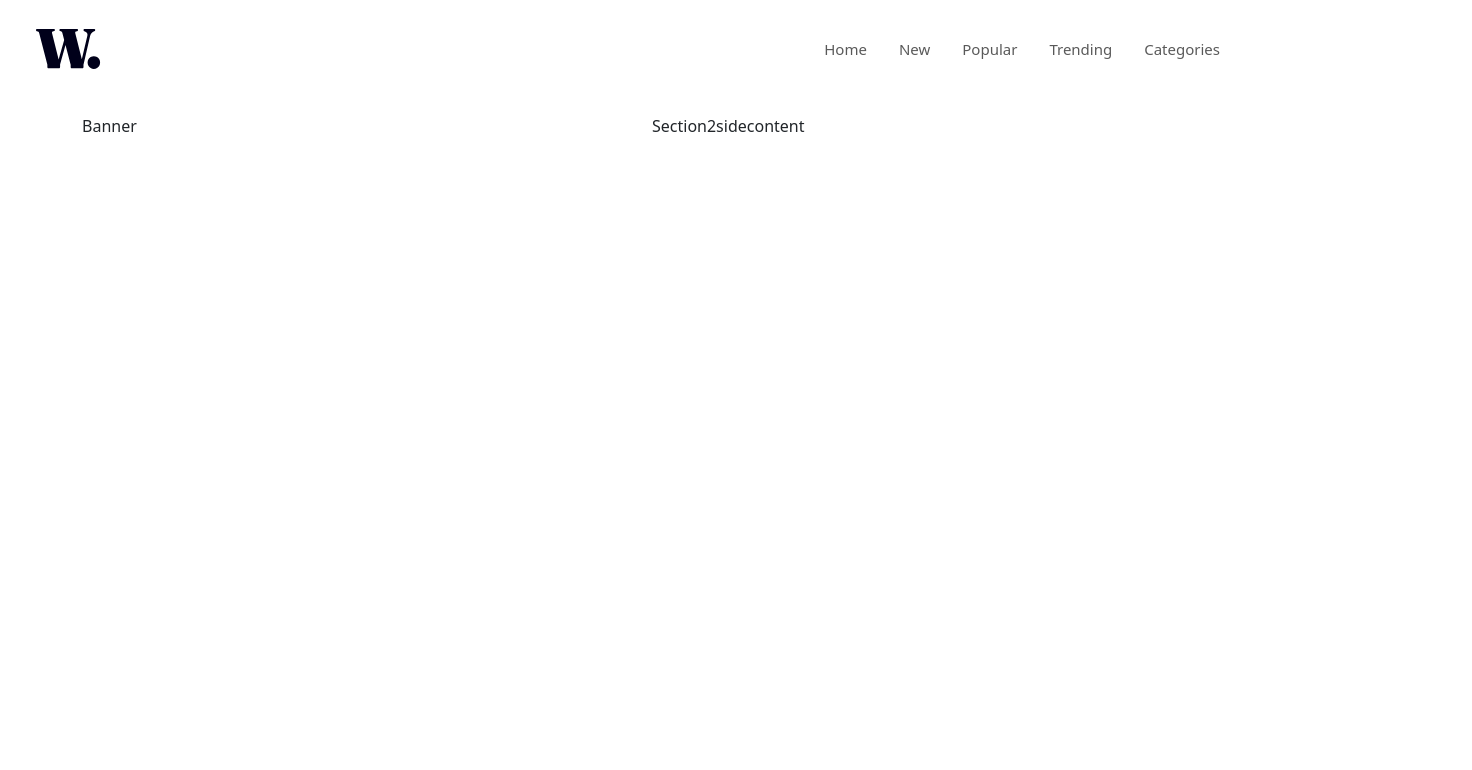
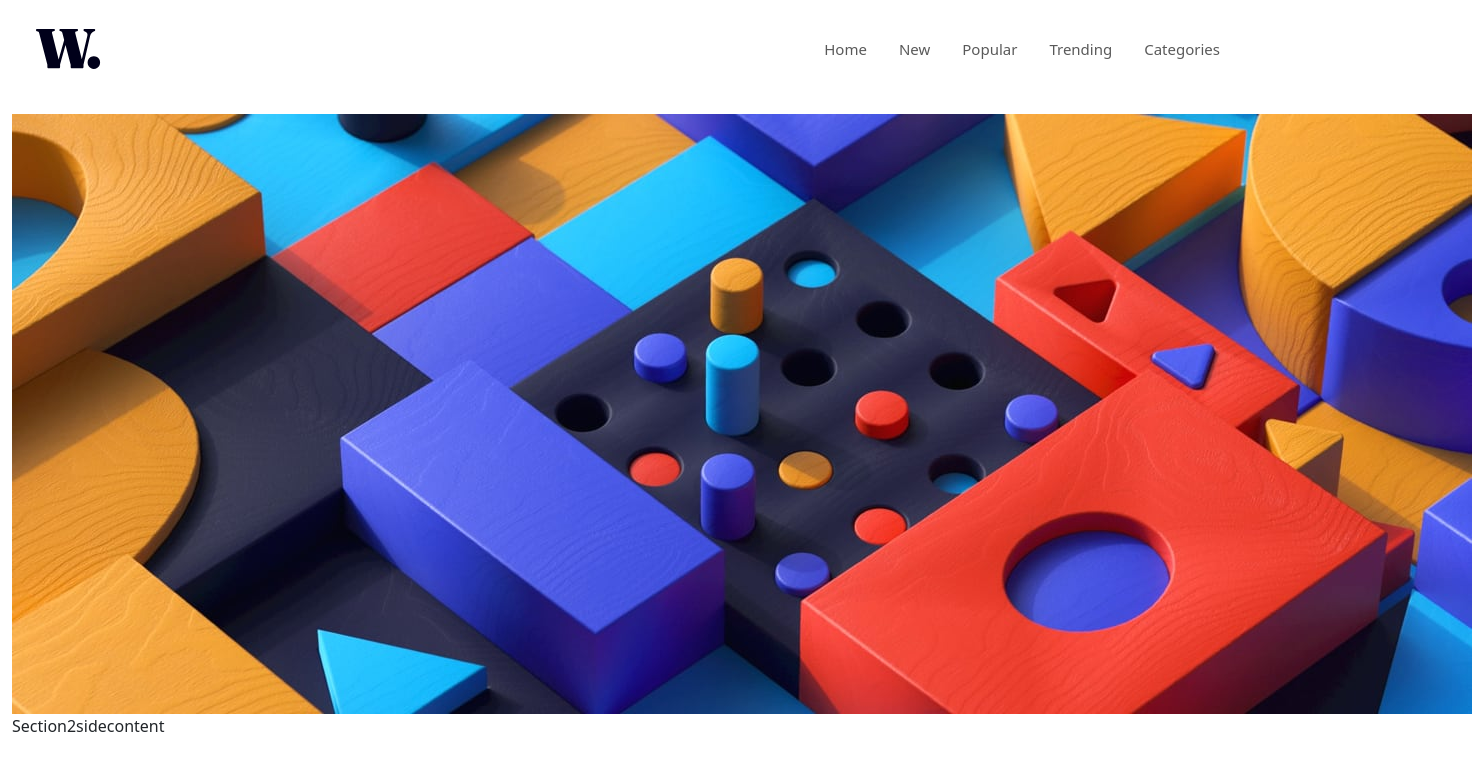
Before and after one commit to NOWORRYGNN/news, a React (Vite) app: page / in a window 1280 px wide. Shown: the top 770 px of the page, 1472 px wide, since content can reach past the window. Built offline with nearby package versions, Linux system fonts and the light colour scheme.

Commit message:
News 0.2

```diff
--- a/src/components/layout/Section1banner.jsx
+++ b/src/components/layout/Section1banner.jsx
@@ -1,16 +1,22 @@
-import React from 'react'
-import Section2sidecontent from './Section2sidecontent'
+import React from 'react';
+import Col from 'react-bootstrap/Col';
+import Container from 'react-bootstrap/Container';
+import Row from 'react-bootstrap/Row';
+import Banner from '../../assets/images/image-web-3-desktop.jpg';
+import Section2sidecontent from './Section2sidecontent';
 
 const Section1banner = () => {
   return (
-    <div className='container'>
-      <div className='row'>
-        <div className='col'>Banner</div>
-        <div className='col'>
+    <Container fluid>
+      <Row>
+        <Col>
+          <img src={Banner} alt='Banner' />
+        </Col>
+        <Col>
           <Section2sidecontent />
-        </div>
-      </div>
-    </div>
+        </Col>
+      </Row>
+    </Container>
   )
 }
 
```
